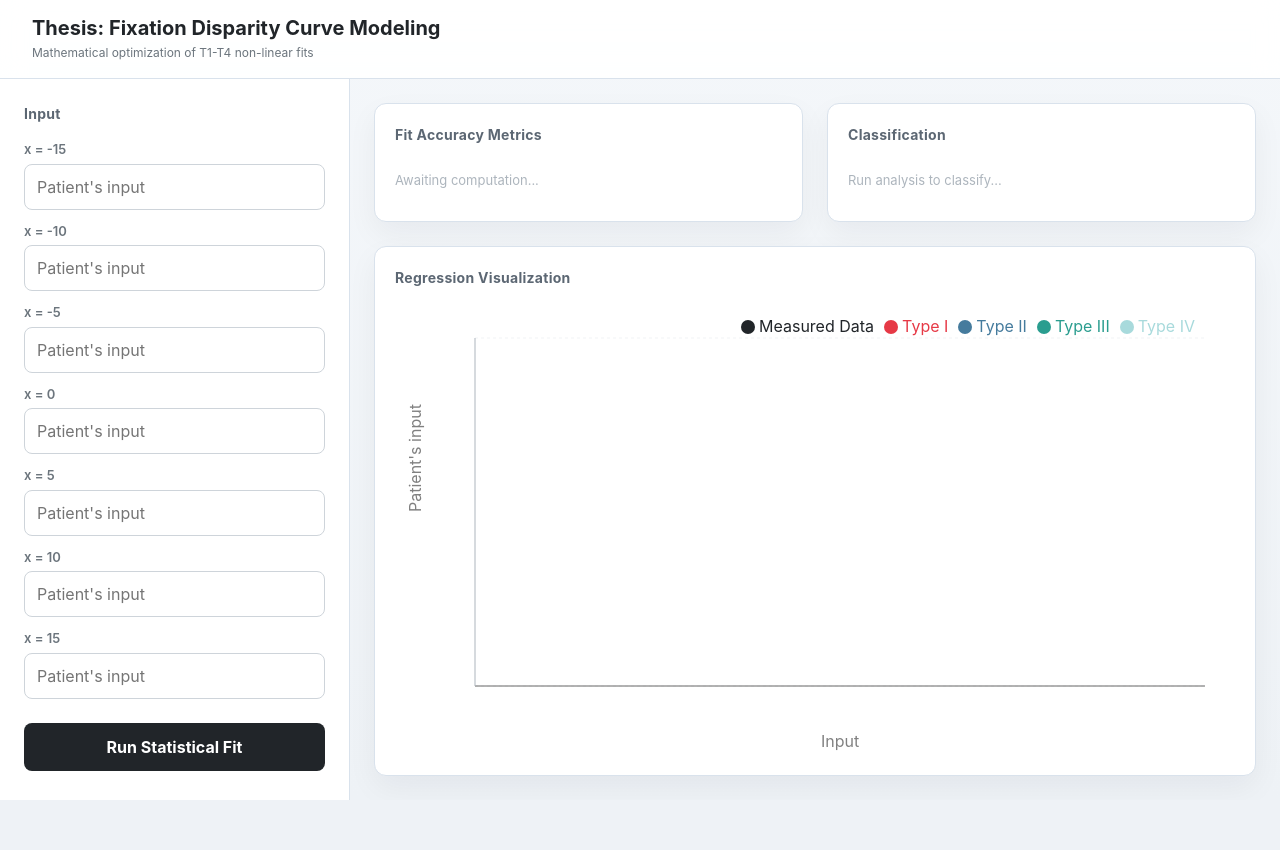
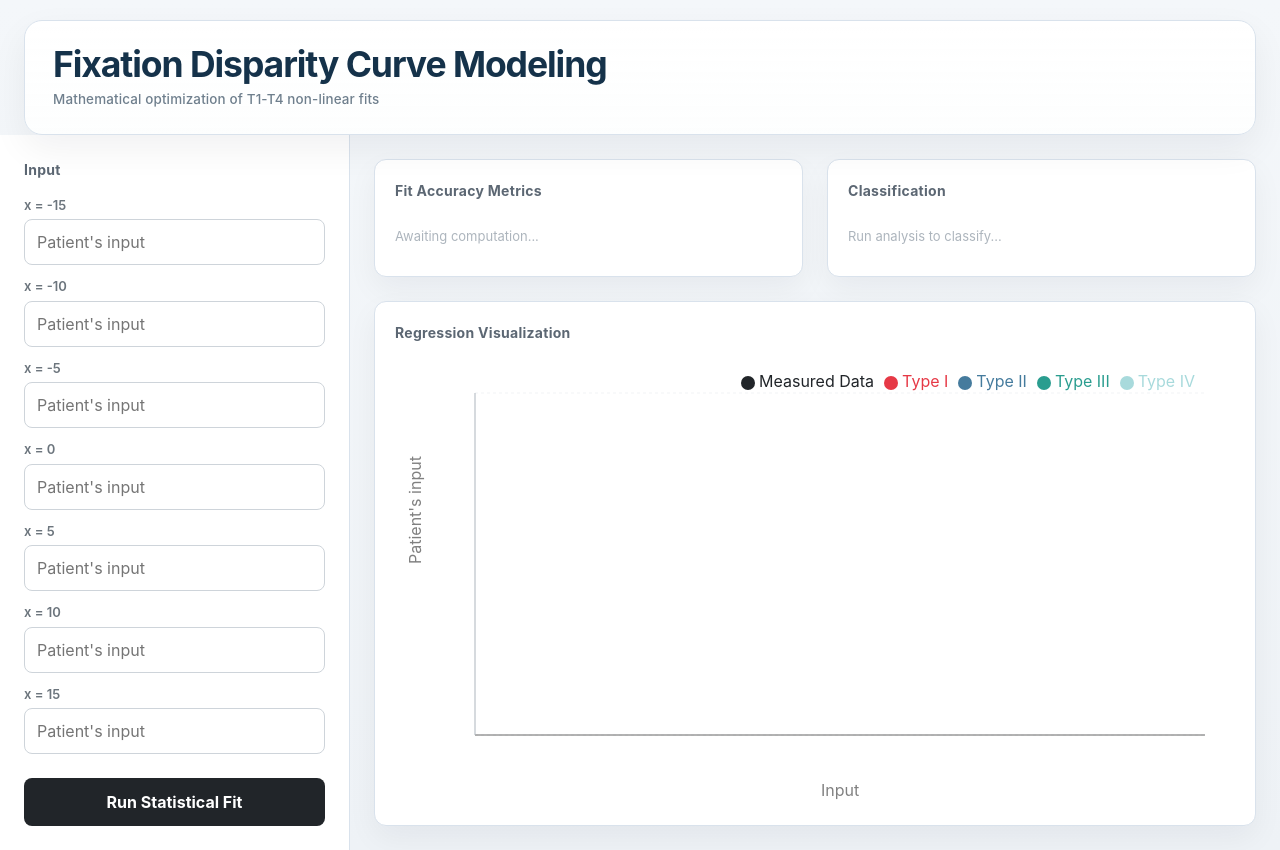
Before and after one commit to aashishb11/TFG-Fixation-Disparity-Curves, a React app in the folder frontend/: page / in a window 1280 px wide. Before the commit the page ends 800 px from the top, so only its background shows below. Built offline with nearby package versions, Linux system fonts and the light colour scheme; the HTML template or start-up script is replaced by a standard one.

Commit message:
Chnge of title and alignment in a better way

```diff
--- a/frontend/src/App.css
+++ b/frontend/src/App.css
@@ -7,31 +7,57 @@
 }
 
 .app-header {
+  padding: 1.25rem 1.5rem 0;
+}
+
+.app-header__content {
   display: flex;
   align-items: center;
   justify-content: space-between;
-  gap: 1rem;
-  padding: 1rem 2rem;
-  background: rgba(255, 255, 255, 0.92);
-  border-bottom: 1px solid #d9e2ec;
+  gap: 1.5rem;
+  width: 100%;
+  min-height: 112px;
+  padding: 1.5rem 1.75rem;
+  background: linear-gradient(180deg, rgba(255, 255, 255, 0.96) 0%, #fdfefe 100%);
+  border: 1px solid #d9e2ec;
+  border-radius: 18px;
+  box-shadow: 0 14px 36px rgba(15, 23, 42, 0.06);
   backdrop-filter: blur(12px);
 }
 
 .app-header__intro {
   display: flex;
   flex-direction: column;
-  gap: 0.25rem;
+  align-items: flex-start;
+  justify-content: center;
+  gap: 0.4rem;
+  min-width: 0;
 }
 
 .app-title {
   margin: 0;
-  font-size: 1.25rem;
-  line-height: 1.2;
+  color: #15324a;
+  font-size: clamp(1.75rem, 1.5rem + 0.9vw, 2.35rem);
+  font-weight: 700;
+  letter-spacing: -0.03em;
+  line-height: 1.1;
+  text-wrap: balance;
 }
 
 .app-subtitle {
-  color: #6c757d;
-  font-size: 0.75rem;
+  max-width: 56ch;
+  color: #6f7f8d;
+  font-size: 0.84rem;
+  font-weight: 500;
+  letter-spacing: 0.01em;
+  line-height: 1.45;
+}
+
+.app-header__actions {
+  display: flex;
+  align-items: center;
+  justify-content: flex-end;
+  flex-shrink: 0;
 }
 
 .app-body {
@@ -267,8 +293,18 @@
   }
 
   .app-header {
+    padding-top: 1rem;
+  }
+
+  .app-header__content {
     align-items: flex-start;
     flex-direction: column;
+    min-height: unset;
+    padding: 1.25rem;
+  }
+
+  .app-header__actions {
+    width: 100%;
   }
 
   .button--secondary {
--- a/frontend/src/components/PageHeader.tsx
+++ b/frontend/src/components/PageHeader.tsx
@@ -6,18 +6,26 @@ type PageHeaderProps = {
 export function PageHeader({ canExport, onExport }: PageHeaderProps) {
   return (
     <header className="app-header">
+      <div className="app-header__content">
         <div className="app-header__intro">
-        <h1 className="app-title">Thesis: Fixation Disparity Curve Modeling</h1>
+          <h1 className="app-title">Fixation Disparity Curve Modeling</h1>
           <span className="app-subtitle">
             Mathematical optimization of T1-T4 non-linear fits
           </span>
         </div>
 
         {canExport ? (
-        <button className="button button--secondary" onClick={onExport} type="button">
+          <div className="app-header__actions">
+            <button
+              className="button button--secondary"
+              onClick={onExport}
+              type="button"
+            >
               Export High-Res PNG
             </button>
+          </div>
         ) : null}
+      </div>
     </header>
   );
 }
```
Lines whose indentation alone changed are shown as unchanged.
